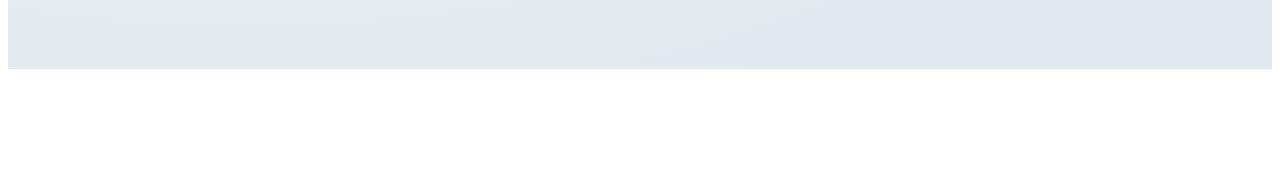
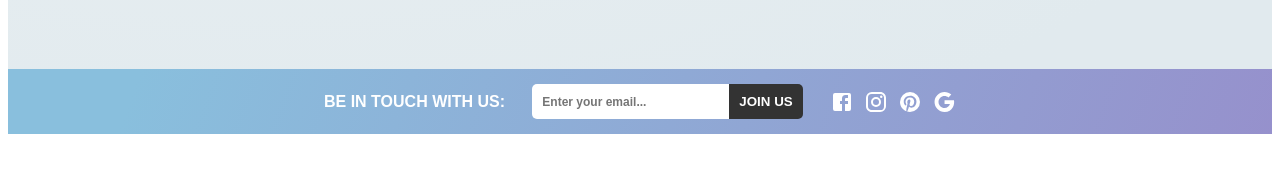
Before and after one commit to ayturulyumer/SolidStyleHub, a React (Vite) app in the folder client/: page / in a window 1280 px wide. Shown: the part 2656-2838 px from the top of the page. Built offline with nearby package versions, Linux system fonts and the light colour scheme.

Commit message:
Add contact component in home page

```diff
--- /dev/null
+++ b/client/src/components/HomeComponents/Contact/Contact.jsx
@@ -0,0 +1,24 @@
+import styles from "./contact.module.css";
+import FacebookIcon from "@mui/icons-material/Facebook";
+import InstagramIcon from "@mui/icons-material/Instagram";
+import PinterestIcon from "@mui/icons-material/Pinterest";
+import GoogleIcon from "@mui/icons-material/Google";
+export default function Contact() {
+  return (
+    <div className={styles.contact}>
+      <div className={styles.wrapper}>
+        <span>BE IN TOUCH WITH US:</span>
+        <div className={styles.mail}>
+          <input type="text" placeholder="Enter your email..." />
+          <button>JOIN US</button>
+        </div>
+        <div className={styles.icons}>
+          <FacebookIcon />
+          <InstagramIcon />
+          <PinterestIcon />
+          <GoogleIcon />
+        </div>
+      </div>
+    </div>
+  );
+}
--- /dev/null
+++ b/client/src/components/HomeComponents/Contact/contact.module.css
@@ -0,0 +1,47 @@
+.contact {
+  width: 100%;
+  background: linear-gradient(109.6deg, rgb(137, 191, 221) 11.2%, rgb(150, 144, 204) 100.2%);
+  color: white;
+  padding: 15px;
+  display: flex;
+  justify-content: center;
+}
+
+.wrapper {
+  width: 50%;
+  display: flex;
+  align-items: center;
+  justify-content: space-between;
+}
+
+.wrapper span{
+    font-family: Arial, Helvetica, sans-serif;
+    font-weight: 600;
+}
+
+.mail input {
+  padding: 10px;
+  border: none;
+  border-radius: 5px 0 0 5px;
+}
+.mail input::placeholder {
+  font-family: Arial, Helvetica, sans-serif;
+  font-size: 12px;
+  font-weight: 600;
+}
+
+.mail button{
+    font-family: Arial, Helvetica, sans-serif;
+    font-weight: 600;
+    padding: 10px;
+    color:white;
+    background: #333;
+    border-radius: 0 5px 5px 0;
+    border: none;
+    cursor: pointer;
+}
+
+.icons{
+    display: flex;
+    gap: 10px;
+}
--- a/client/src/pages/Home/Home.jsx
+++ b/client/src/pages/Home/Home.jsx
@@ -2,6 +2,7 @@ import styles from "./home.module.css"
 import Slider from "../../components/HomeComponents/Slider/Slider.jsx"
 import FeaturedProducts from "../../components/HomeComponents/FeaturedProducts/FeaturedProducts.jsx"
 import Categories from "../../components/HomeComponents/Categories/Categories.jsx"
+import Contact from "../../components/HomeComponents/Contact/Contact.jsx"
 
 export default function Home() {
   return (
@@ -10,6 +11,7 @@ export default function Home() {
         <FeaturedProducts type="Featured"/>
         <Categories/>
         <FeaturedProducts type="Trending"/>
+        <Contact/>
     </div>
   )
 }
--- a/client/src/pages/Home/home.module.css
+++ b/client/src/pages/Home/home.module.css
@@ -1,7 +1,9 @@
 .home{
+    width: 100%;
     display: flex;
     align-items: center;
     justify-content: center;
     flex-direction: column;
     background: radial-gradient(circle at 18.7% 37.8%, rgb(250, 250, 250) 0%, rgb(225, 234, 238) 90%);
+    overflow: hidden;
 }
```
